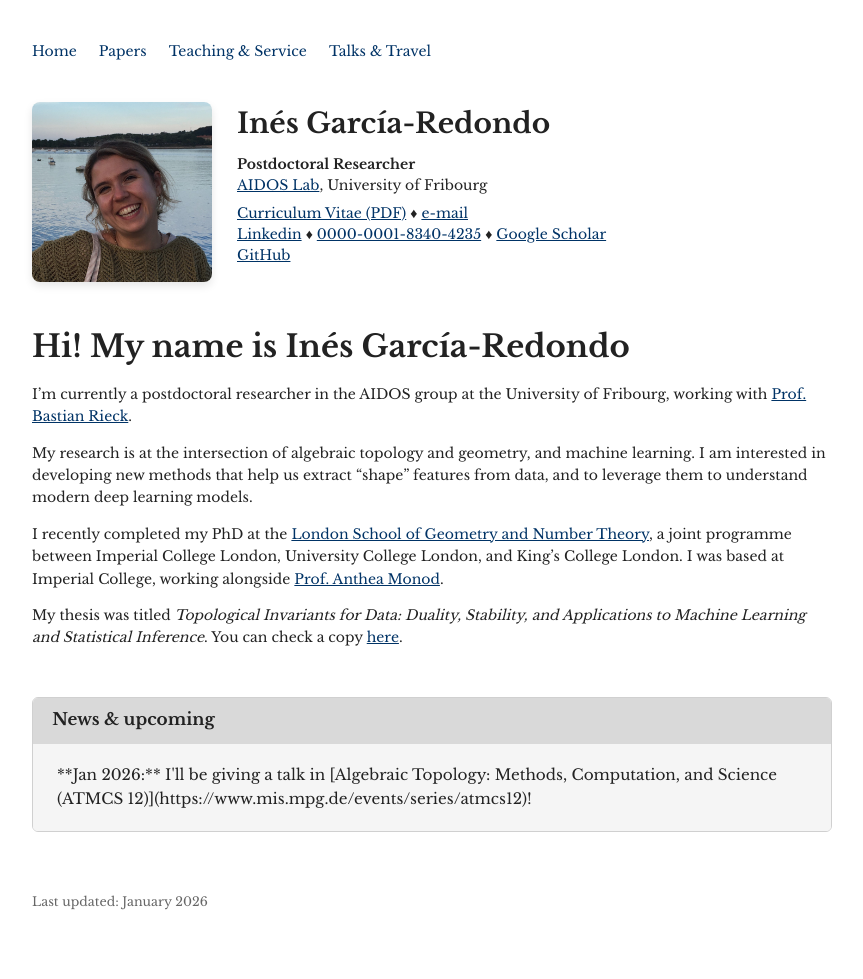
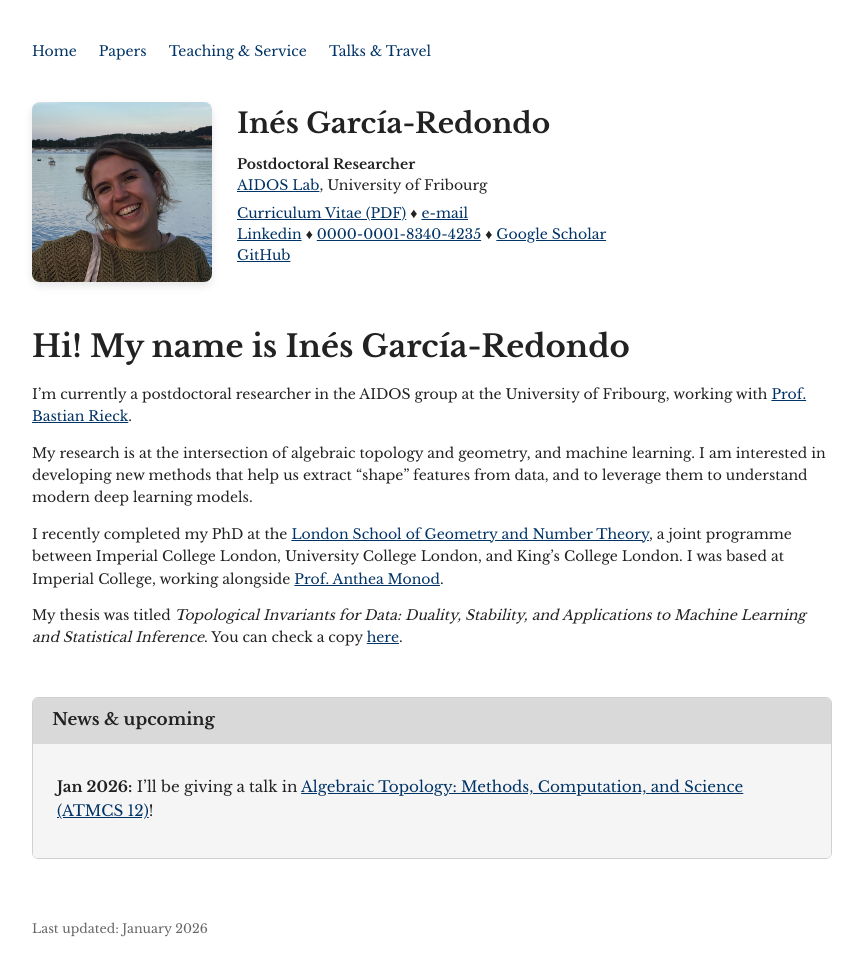
Before and after one commit to inesgare/inesgare.github.io, a Jekyll site: the page built from index.md, in a window 1280 px wide. Shown: the whole page, without its empty margins (208-1071 px from the left). Built offline with Jekyll 4.4.1, drawn with Linux system fonts in a browser that asks for light colours; before the commit the page ends 952 px from its top, so only the background shows below that.

Commit message:
fixed error in markdown

```diff
--- a/index.md
+++ b/index.md
@@ -19,7 +19,7 @@ My thesis was titled *Topological Invariants for Data: Duality, Stability, and A
     News & upcoming
   </div>
 
-  <div class="news-box-content">
+  <div class="news-box-content" markdown="1">
 
   **Jan 2026:** I'll be giving a talk in  [Algebraic Topology: Methods, Computation, and Science (ATMCS 12)](https://www.mis.mpg.de/events/series/atmcs12)!
 
```
